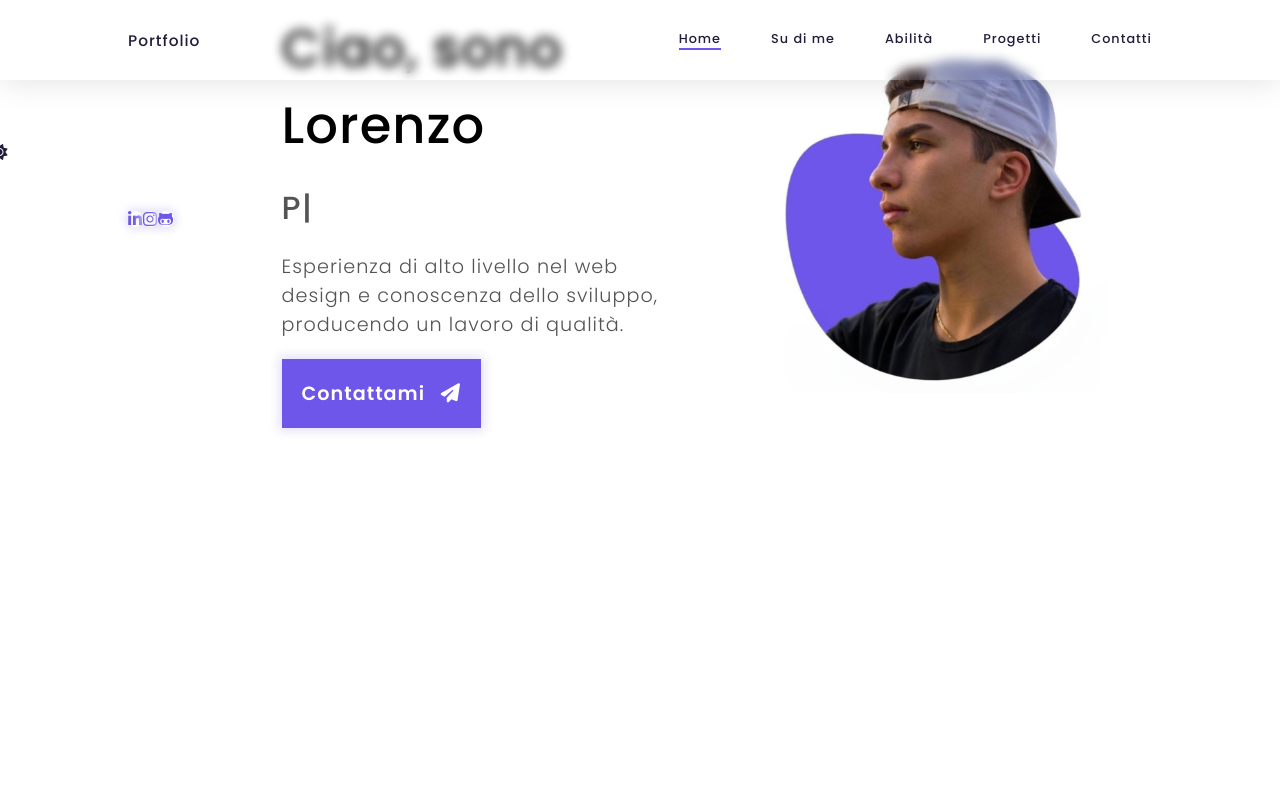
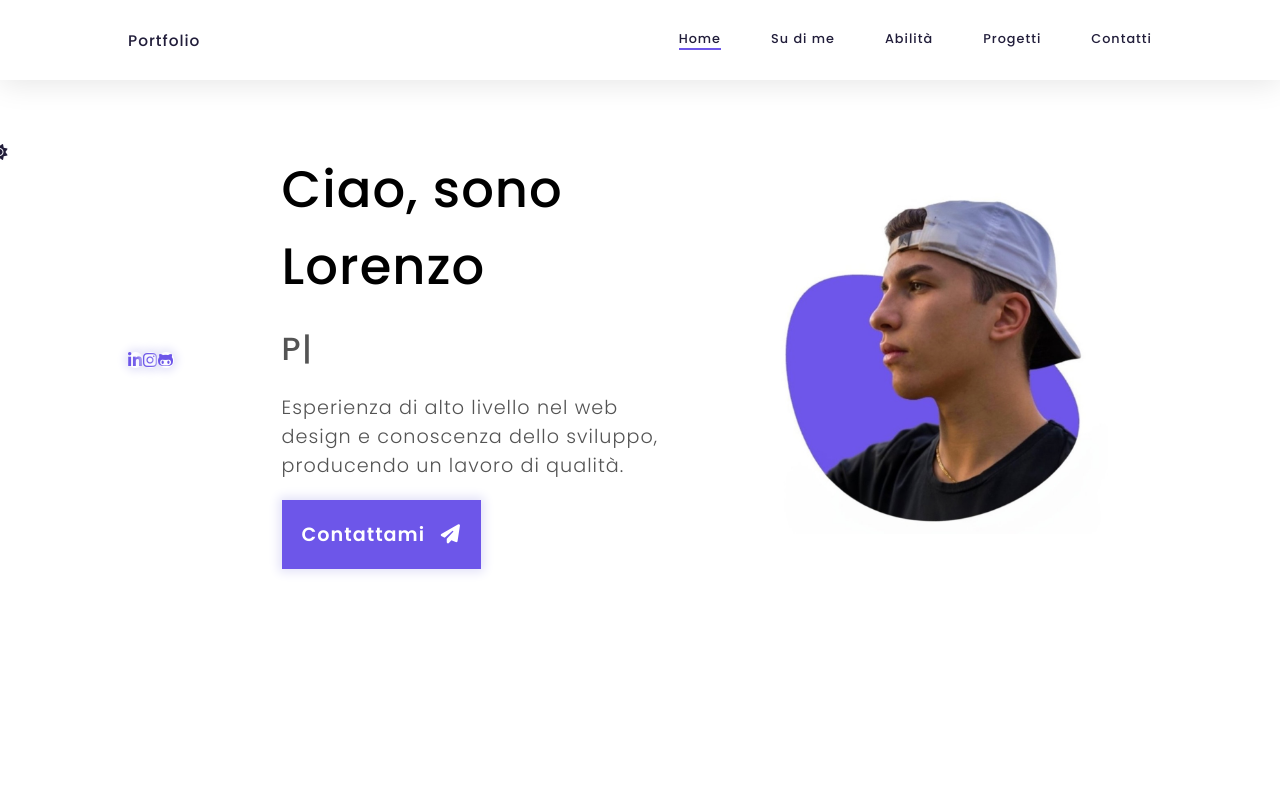
Before and after one commit to Lorenzo-Calzi/portfolio-lorenzo-calzi, a React (Create React App) app: page / in a window 1280 px wide. Shown: the top 800 px of the page. Built offline with nearby package versions, Linux system fonts and the light colour scheme.

Commit message:
Fixed heade height and form bug

```diff
--- a/src/components/header/header.scss
+++ b/src/components/header/header.scss
@@ -1,7 +1,7 @@
 @import 'src/sass/common';
 
 #header {
-  min-height: 100vh;
+  height: 100vh;
   position: relative;
   display: flex;
   flex-direction: column;
--- a/src/components/main/Main.jsx
+++ b/src/components/main/Main.jsx
@@ -9,7 +9,7 @@ function Main(props) {
             <AboutMe theme={props.theme} language={props.language} configArray={props.configArray}/>
             <Skills />
             <Projects theme={props.theme}/>
-            <ContactMe theme={props.theme} language={props.language} configArray={props.configArray} loading={props.loading} handler={props.handler}/>
+            <ContactMe theme={props.theme} language={props.language} configArray={props.configArray} loading={props.loading} handlerLoading={props.handlerLoading}/>
         </div>
     )
 }
```
